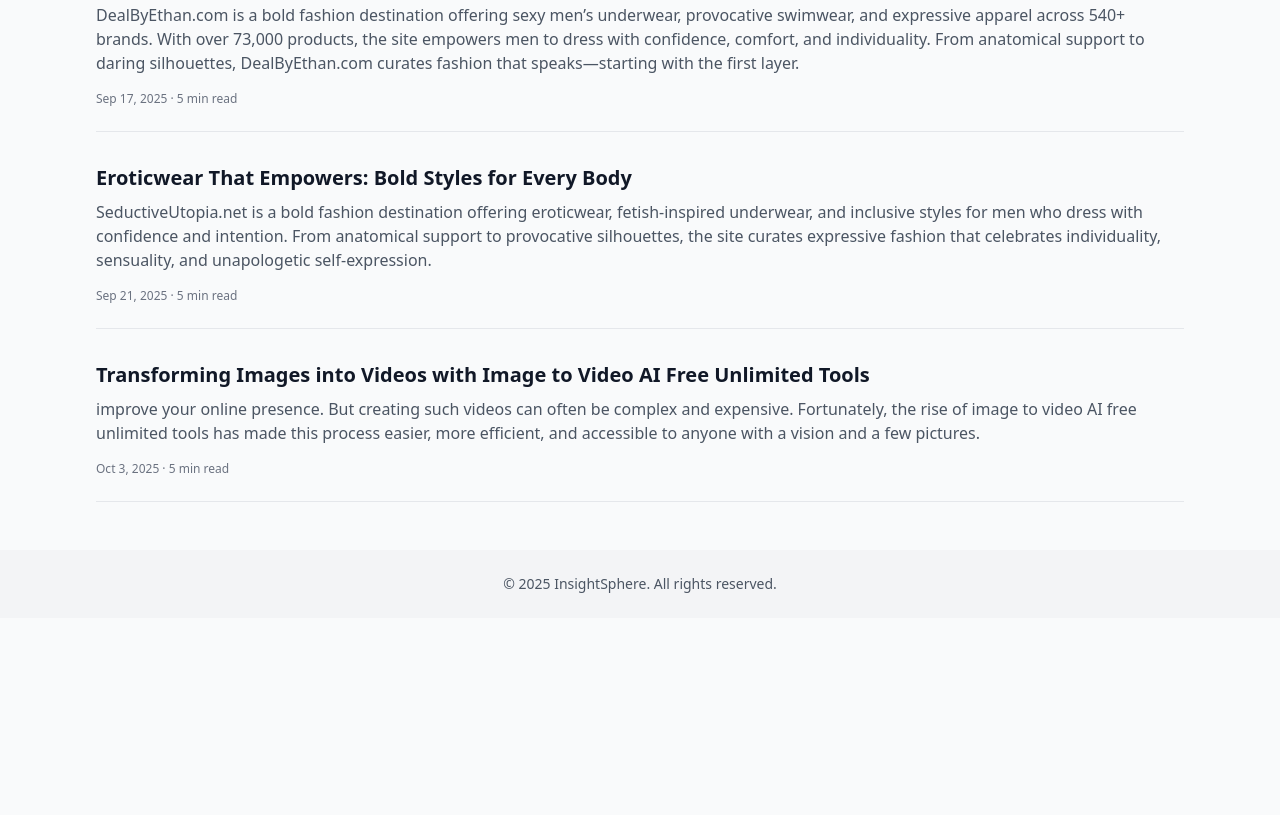
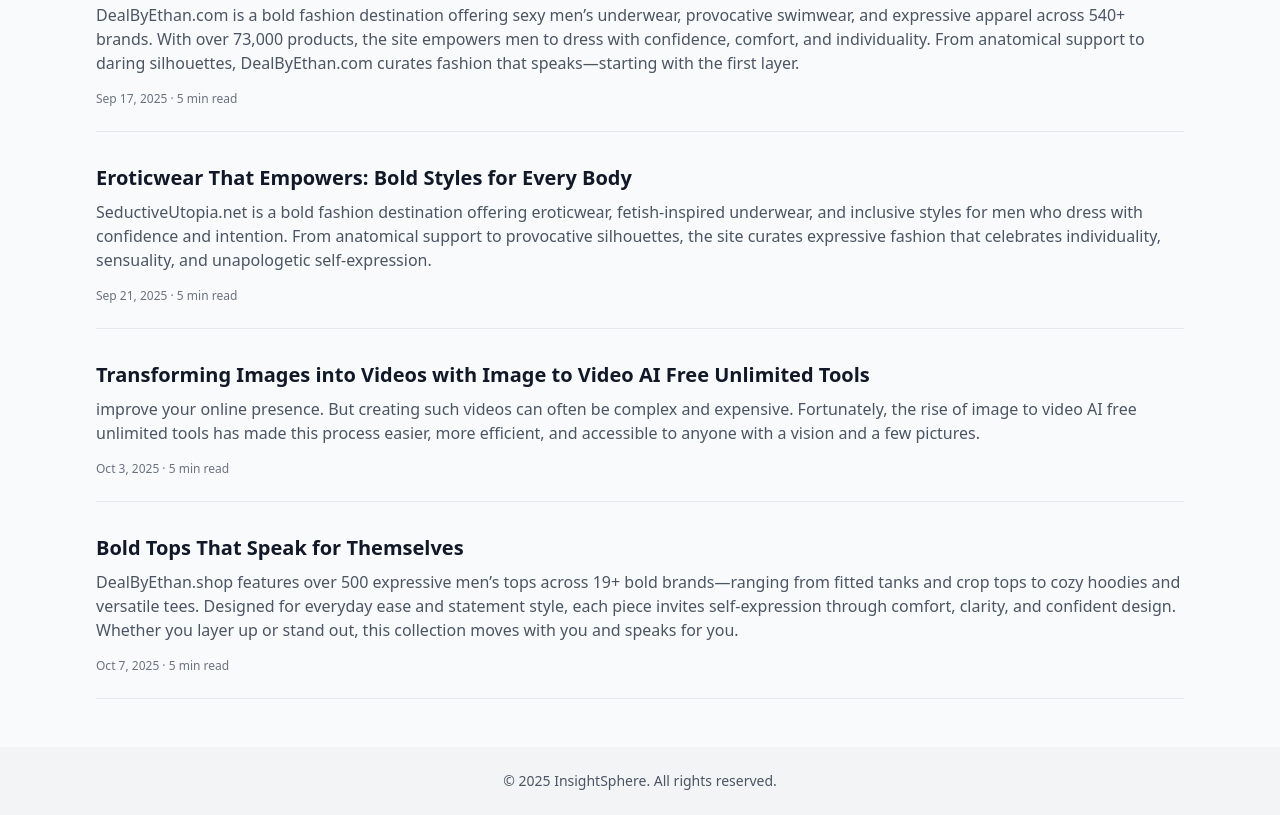
Before and after one commit to insightsphereblog/insightsphereblog.github.io, a plain HTML site: page index.html in a window 1280 px wide. Shown: the part 851-1666 px from the top of the page. Before the commit the page ends 1469 px from the top, so only its background shows below. Drawn offline with nearby package versions, Linux system fonts and the light colour scheme.

Commit message:
Update index.html

```diff
--- a/index.html
+++ b/index.html
@@ -123,6 +123,17 @@
             isFeatured: false,
             link: "/image-to-video-ai-free-unlimited.html",
           },
+          {
+            title:
+              "Bold Tops That Speak for Themselves",
+            description:
+              "DealByEthan.shop features over 500 expressive men’s tops across 19+ bold brands—ranging from fitted tanks and crop tops to cozy hoodies and versatile tees. Designed for everyday ease and statement style, each piece invites self-expression through comfort, clarity, and confident design. Whether you layer up or stand out, this collection moves with you and speaks for you.",
+            image: "",
+            date: "Oct 7, 2025",
+            readTime: "5 min read",
+            isFeatured: false,
+            link: "/bold-men-s-tops.html",
+          },
         ],
 
         renderFeaturedPost() {
```
